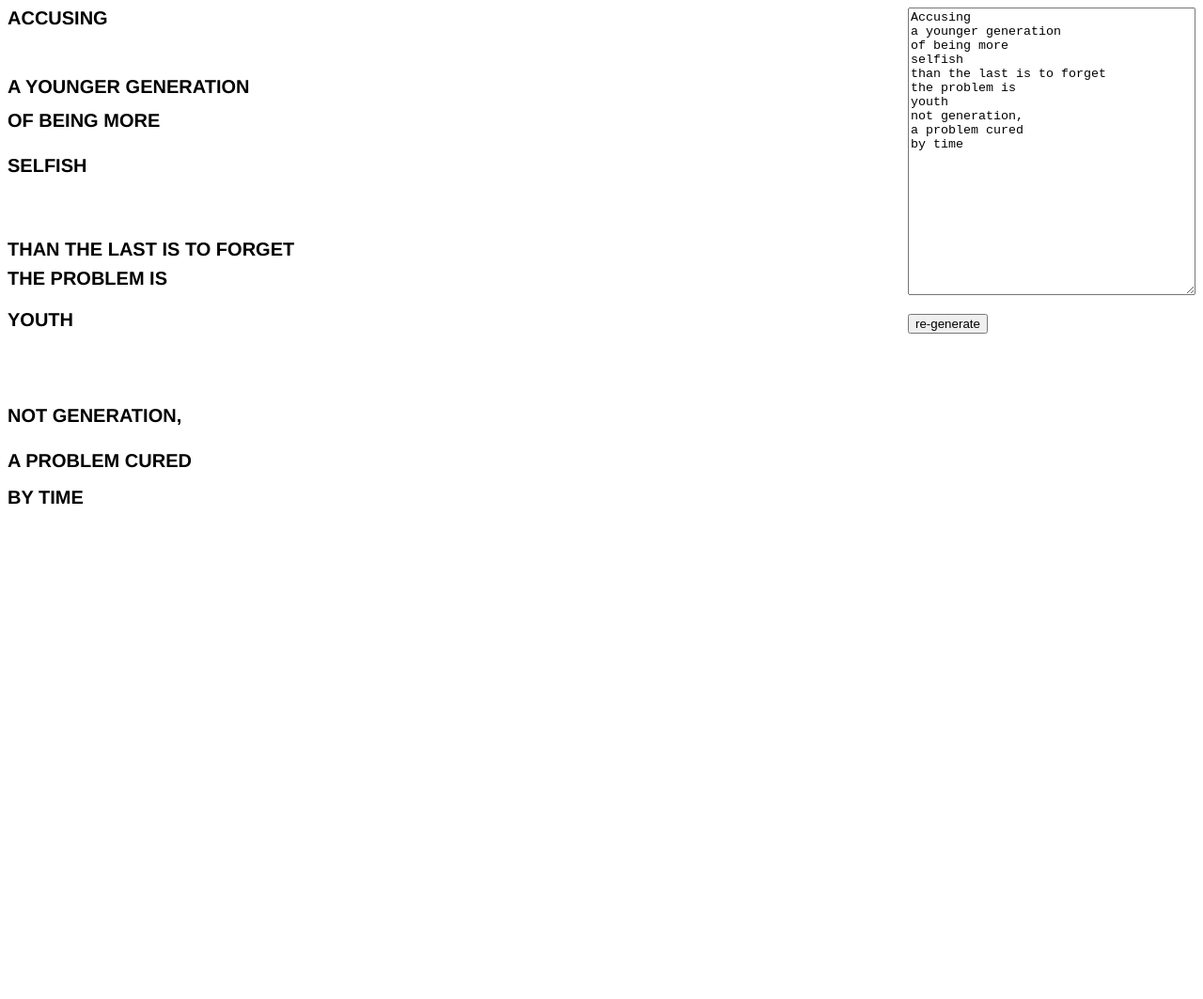
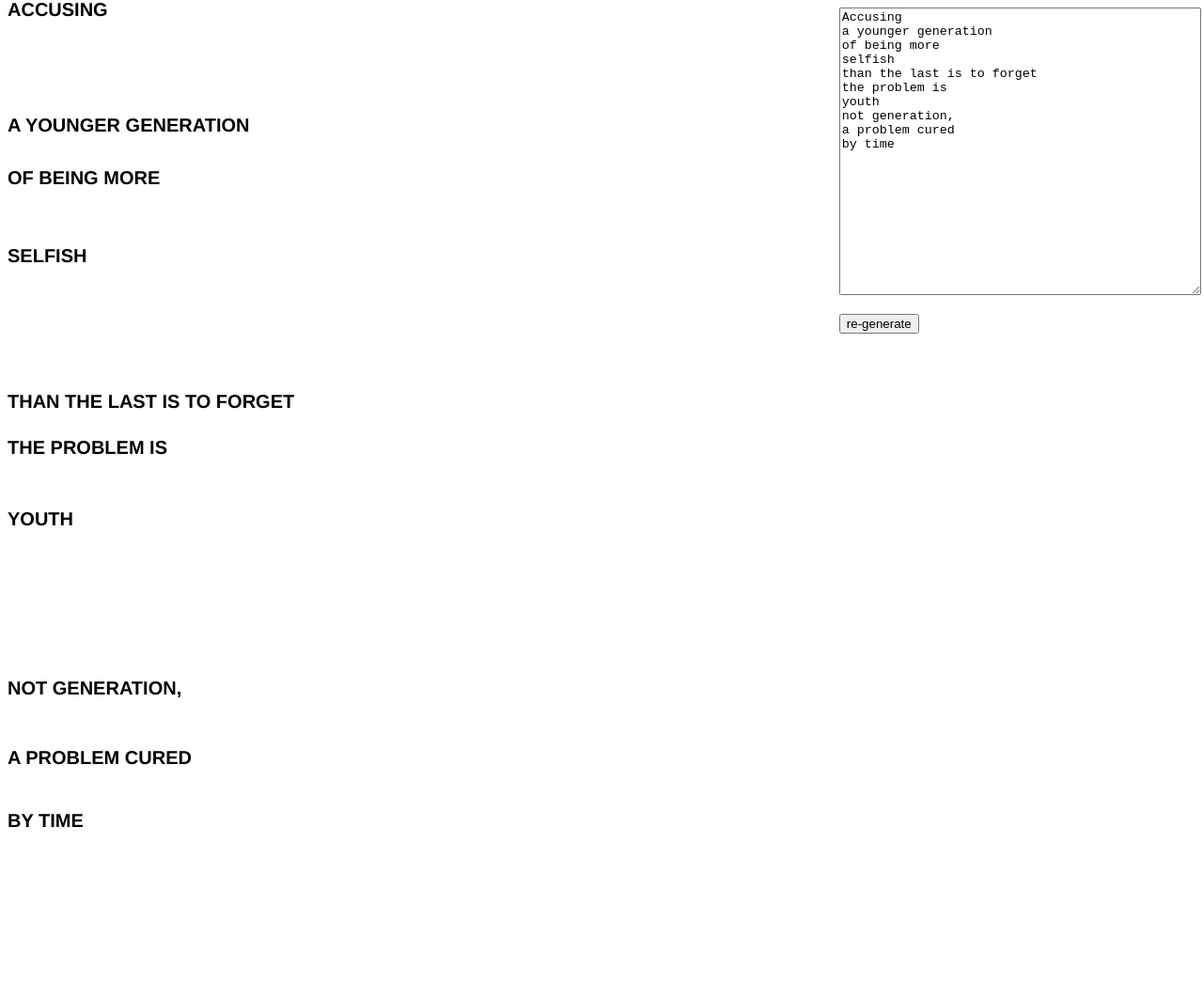
Before and after one commit to sminnee/html5type, a plain HTML site: page index.html in a window 1280 px wide. Shown: the whole page at 94% size. Before the commit the page ends 800 px from the top, so only its background shows below. Drawn offline with Linux system fonts and the light colour scheme.

Commit message:
Added liquid scaling.

```diff
--- a/html5type.css
+++ b/html5type.css
@@ -1,12 +1,13 @@
 #rendered {
 	float: left;
-	width: 500px;
+	width: 60%;
 }
 #right {
+	width: 30%;
 	float: right;
 }
 textarea {
-	width: 300px;
+	width: 100%;
 	height: 300px;
 }
 
--- a/html5type.js
+++ b/html5type.js
@@ -1,12 +1,15 @@
 $ = function(x) { return document.getElementById(x) };
 
 window.onload = function() { generate(); }
+window.onresize = function() { generate(); }
 $('regenerateBtn').onclick  = function() { generate(); }
 $('content').onchange = function() { generate(); }
 
 function generate() {
 	var lines = $('content').value.split("\n");
 	var i, y = 10;
+
+	var desiredWidth = $('rendered').offsetWidth - 20;
 
 	$('rendered').innerHTML = "";
 
@@ -18,7 +21,7 @@ function generate() {
 		$('rendered').appendChild(p);
 
 		// Get the scaling factor
-		var scale = (380 / span.offsetWidth);
+		var scale = (desiredWidth / span.offsetWidth);
 
 		span.style.MozTransformOrigin = span.style.webkitTransformOrigin = 'top left';
 		span.style.MozTransform = span.style.webkitTransform = 'scale(' + scale + ')';
```
